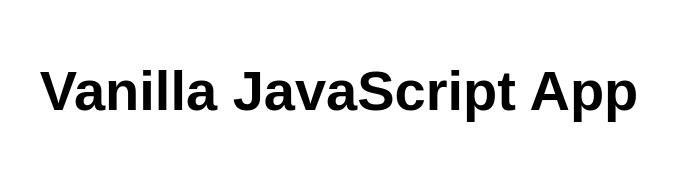
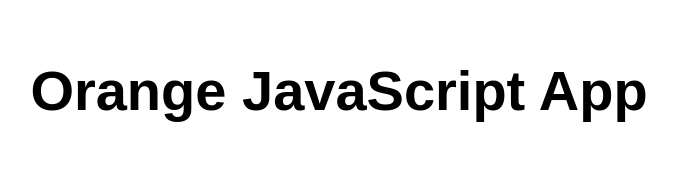
Before and after one commit to LeonardVuyk/corp-static-web, a website: page src/index.html in a window 1280 px wide. Shown: the whole page, without its empty margins (301-978 px from the left). Drawn offline with Linux system fonts and the light colour scheme.

Commit message:
Update index.html

```diff
--- a/src/index.html
+++ b/src/index.html
@@ -5,12 +5,12 @@
   <meta charset="UTF-8">
   <meta name="viewport" content="width=device-width, initial-scale=1.0">
   <link rel="stylesheet" href="styles.css">
-  <title>Fanilla JavaScript App</title>
+  <title>Orange JavaScript App</title>
 </head>
 
 <body>
   <main>
-    <h1>Vanilla JavaScript App</h1>
+    <h1>Orange JavaScript App</h1>
   </main>
 </body>
 
```
